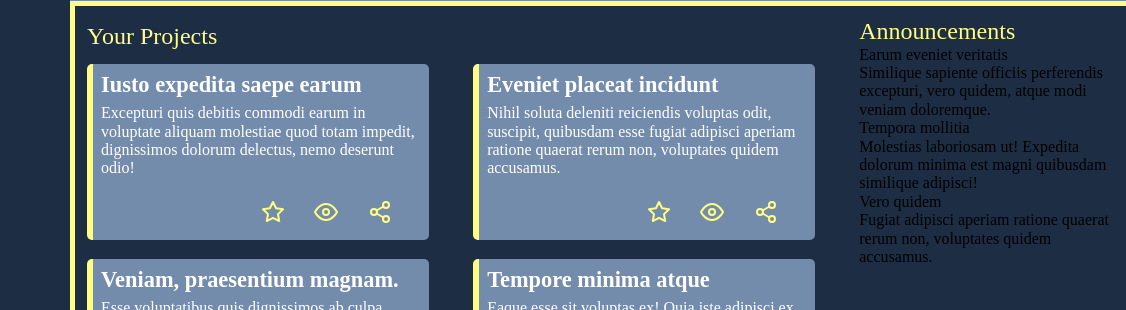
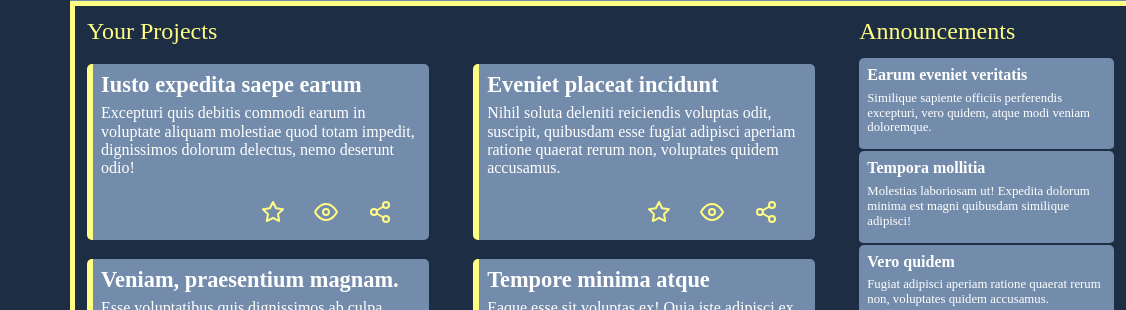
Before and after one commit to KGarvey92/Admin-Dashboard, a plain HTML site: page index.html in a window 1280 px wide. Shown: the part 143-453 px from the top of the page, 154-1280 px from the left. Drawn offline with Linux system fonts and the light colour scheme.

Commit message:
annoucnements complete

```diff
--- a/styles.css
+++ b/styles.css
@@ -163,6 +163,7 @@ main {
     border-top: 5px solid var(--canary);
     border-bottom: 5px solid var(--canary);
     padding: 12px;
+    color: white;
 }
 
 .mainTitles {
@@ -172,7 +173,6 @@ main {
 
 .projects > .mainTitles {
     grid-column: 1 / -1;
-    align-self: center;
 }
 
 .projects {
@@ -185,7 +185,6 @@ main {
 
 .card {
     background-color: var(--shadow-blue);
-    color: white;
     height: 10rem;
     width: 20rem;
     border-left: 6px solid var(--canary);
@@ -230,12 +229,35 @@ main {
 .announcementContainer {
     grid-row: 1;
     grid-column: 2;
+    display: grid;
+    grid-auto-flow: row;
+}
+
+.announcementCard {
+    display: grid;
+    grid-auto-flow: row;
+    background-color: var(--shadow-blue);
+    padding: 0.5rem;
+    border-radius: 5px;
+    border-bottom: 2px solid var(--prussian-blue);
+    font-size: 0.8rem;
+}
+
+.announcementCard div:nth-of-type(1) {
+    font-size: 1rem;
+    font-weight: bold;
+}
+
+.announcementCard:last-of-type {
+    border-bottom: 4px solid var(--canary);
+
 }
 
 .trendingContainer {
     grid-row: 2;
     grid-column: 2;
 }
+
 
 @media (max-width: 1180px) {
     .projects {
@@ -251,3 +273,8 @@ main {
         height: 7rem;
     }
 }
+
+@media (min-width: 1900px) {
+    .projects {
+        grid-template-columns: repeat(3, 1fr);
+    }
```
